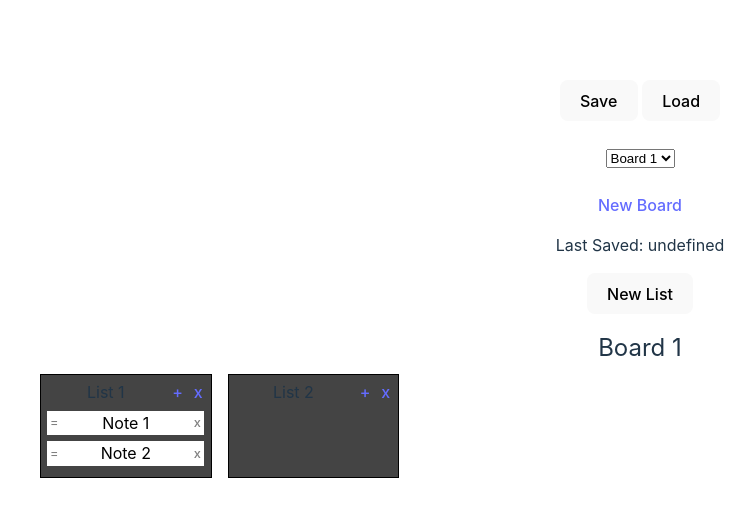
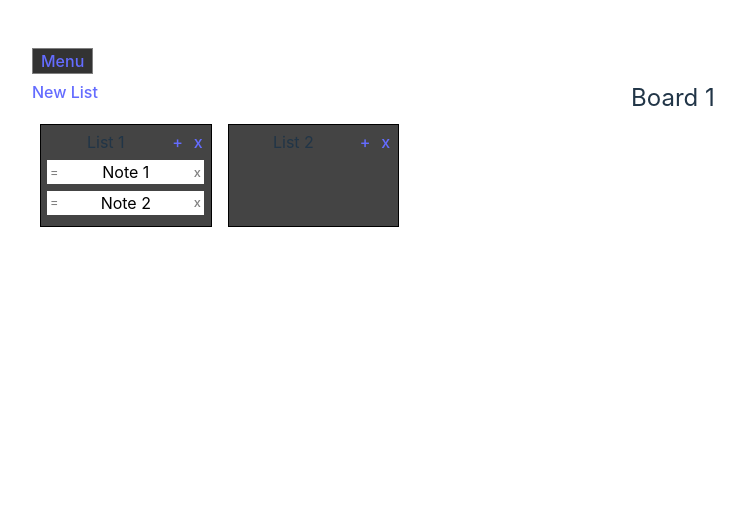
Before and after one commit to conorpbrady/conban, a Svelte app in the folder conban/: page / in a window 1280 px wide. Shown: the top 516 px of the page, without its empty margins (0-755 px from the left). Built offline with nearby package versions, Linux system fonts and the light colour scheme.

Commit message:
add dropdown menu for save, load, board select

```diff
--- a/conban/src/App.svelte
+++ b/conban/src/App.svelte
@@ -1,16 +1,25 @@
 <script lang="ts">
-  import { fade } from 'svelte/transition';
+  import { fade, slide } from 'svelte/transition';
   import Board from './lib/Board.svelte';
   import { boards, activeBoardId } from './lib/stores.js';
   import Notification from './lib/Notification.svelte';
 
+
+  let menuExpanded = false;
+
+  const expandMenu = () => {
+    menuExpanded = !menuExpanded;
+  }
+
+
   let messageType = '';
   let messageContent = '';
-  let visible = false;
+  let messageVisible = false;
+
 
   const save = () => {
     try {
-      $boards[$activeBoardId].lastSaved = Date();
+      $boards.lastSaved = Date();
       localStorage.setItem('boardData', JSON.stringify($boards));
       messageType = 'success'
       messageContent = 'Saved Successfully'
@@ -18,8 +27,8 @@
       messageType = 'warning'
       messageContent = 'Could not save'
   } finally {
-      visible = true;
-      setTimeout(() => visible = false, 2000);
+      messageVisible = true;
+      setTimeout(() => messageVisible = false, 2000);
 }
 }
 
@@ -67,18 +76,32 @@
   <title>{$boards[$activeBoardId].name}</title>
 </svelte:head>
 <main>
-  <Notification bind:visible={visible} messageType={messageType} messageContent={messageContent} />
-  <button on:click={save}>Save</button>
-  <button on:click={load}>Load</button>
-  <br>
-  <br>
-  <select bind:value={$activeBoardId}>
-    {#each $boards as item, index (index)}
-      <option value={index}>{item.name}</option>
-    {/each}
-  </select>
-  <br>
-  <br>
-  <a href={null} on:click={newBoard}>New Board</a>
+  <nav on:mouseenter={expandMenu} on:mouseleave={expandMenu} class="menu">
+    <a href={null}>Menu</a>
+    {#if menuExpanded}
+      <ul transition:slide class="nav-menu">
+        <li>
+          <a href={null} on:click={save}>Save</a>
+        </li>
+        <li>
+          <a href={null} on:click={load}>Load</a>
+        </li>
+        <li>
+          Select Board
+        </li>
+        {#each $boards as board, index (index)}
+          <li><a href={null} on:click={() => switchBoard(index)}>{board.name}</a></li>
+        {/each}
+        <li>---</li>
+        <li>
+          <a href={null} on:click={newBoard}>New Board</a>
+        </li>
+      </ul>
+    {/if}
+  </nav>
+  <Notification bind:visible={messageVisible} messageType={messageType} messageContent={messageContent} />
   <Board />
+  {#if $boards.lastSaved}
+  <span>Last Saved: {$boards.lastSaved}</span>
+  {/if}
 </main>
--- a/conban/src/app.css
+++ b/conban/src/app.css
@@ -76,9 +76,28 @@ button:focus-visible {
     background-color: #f9f9f9;
   }
 }
-div.menu {
-  margin: 1em;
+
+nav.menu {
+  text-align: left;
+  border: 1px solid gray;
+  background-color: #333;
+  position: absolute;
+  padding: 0em .5em;
+
 }
+ul.nav-menu {
+  list-style: none;
+  text-align: left;
+  padding-left: .2em;
+  padding-top: .2em;
+}
+ul.nav-menu li {
+  list-style: none;
+  text-align: left;
+  color: white;
+}
+
+
 div.board {
   display: flex;
   flex-direction: column;
@@ -86,9 +105,13 @@ div.board {
 
 }
 div.board-header {
+  display: flex;
+}
+div.board-name {
   width: 30%;
   margin: auto;
   font-size: 1.5em;
+  flex-direction: row;
 }
 div.board-body {
   display: flex;
--- a/conban/src/lib/Board.svelte
+++ b/conban/src/lib/Board.svelte
@@ -1,6 +1,7 @@
 <script lang="ts">
   import List from './List.svelte';
   import { boards, activeBoardId } from './stores.js';
+  import { slide } from 'svelte/transition';
 
   const addList = () =>  {
     const newListObj = {
@@ -18,19 +19,18 @@
     const noteData = {listIndex, noteIndex}
     event.dataTransfer.setData('text/plain', JSON.stringify(data))
   }
+
+  let menuExpanded = false;
+
+  const expandMenu = () => {
+    menuExpanded = !menuExpanded
+  }
 </script>
 
-<div class="status">
-  {#if $boards[$activeBoardId].lastSaved != ''}
-    <p>Last Saved: {$boards[$activeBoardId].lastSaved}</p>
-  {/if}
-</div>
-<div class="menu">
-<button on:click={addList}>New List</button>
-</div>
-
 <div class="board">
-  <div class="board-header" contenteditable bind:innerText={$boards[$activeBoardId].name} >
+  <div class="board-header">
+    <a href={null} on:click={addList}>New List</a>
+    <div class="board-name" contenteditable bind:innerText={$boards[$activeBoardId].name}></div>
   </div>
   <div class="board-body">
   {#each $boards[$activeBoardId].lists as list, index (index) }
```
